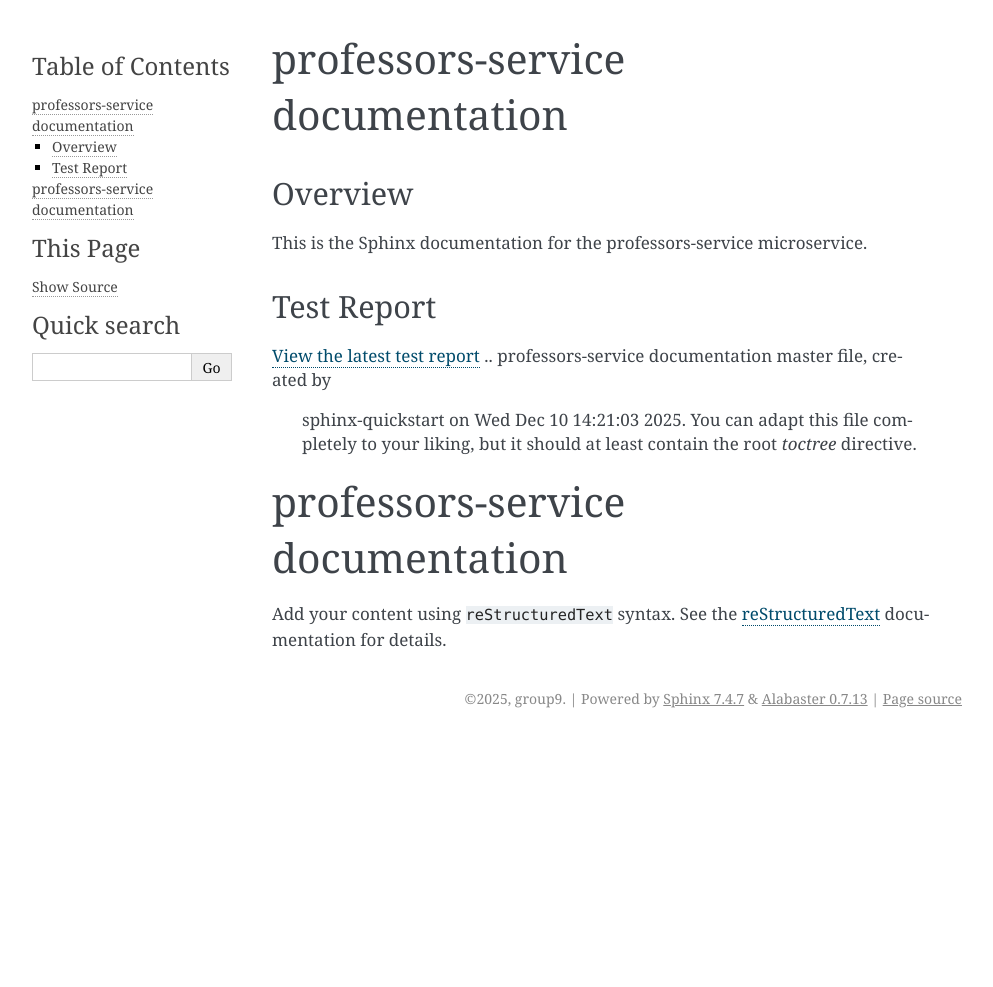
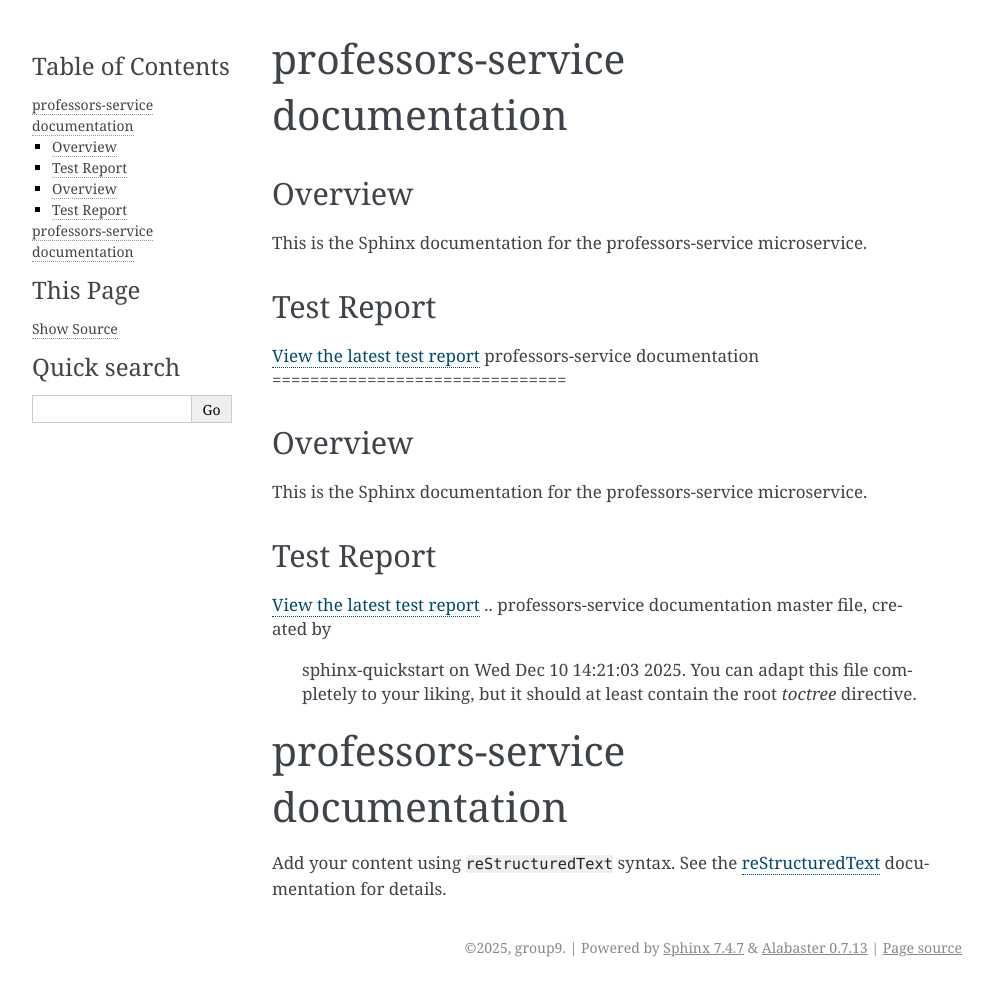
Before and after one commit to UMASS-CICS520-ProjectGroup9/professors-service, a Sphinx documentation site: the page built from docs/source/index.rst, in a window 1280 px wide. Shown: the whole page, without its empty margins (148-1141 px from the left). Built offline with Sphinx 7.4.7, drawn with Linux system fonts in a browser that asks for light colours; before the commit the page ends 900 px from its top, so only the background shows below that.

Commit message:
fix file location bug

```diff
--- a/docs/source/index.rst
+++ b/docs/source/index.rst
@@ -1,3 +1,13 @@
+professors-service documentation
+===============================
+
+Overview
+--------
+This is the Sphinx documentation for the professors-service microservice.
+
+Test Report
+-----------
+`View the latest test report <../../test_report.html>`_
 professors-service documentation
 ===============================
 
```
Also changed, not shown: docs/test_report.html (renamed from docs/source/test_report.html), 5 other files.
